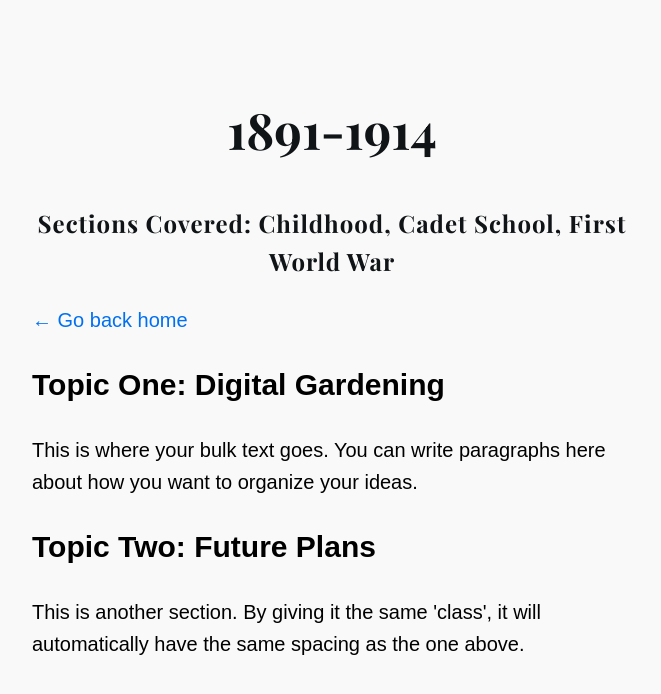
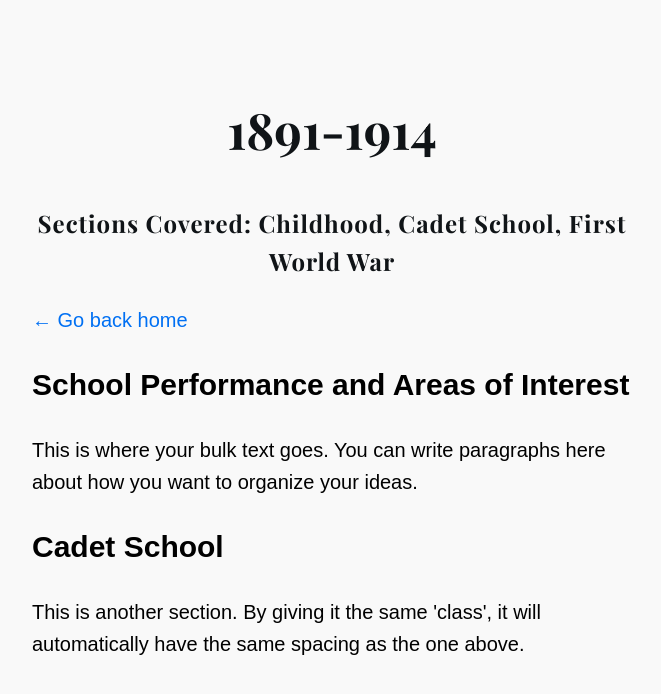
Before and after one commit to Milvusmilvusfasciicauda/Model-psychology-database, a plain HTML site: page page2.html in a window 1280 px wide. Shown: the whole page, without its empty margins (308-969 px from the left). Drawn offline with nearby package versions, Linux system fonts and the light colour scheme.

Commit message:
Update page2.html

```diff
--- a/page2.html
+++ b/page2.html
@@ -35,12 +35,12 @@
 </header>
 <main>
     <section class="topic-box">
-        <h2>Topic One: Digital Gardening</h2>
+        <h2>School Performance and Areas of Interest</h2>
         <p>This is where your bulk text goes. You can write paragraphs here about how you want to organize your ideas.</p>
     </section>
 
     <section class="topic-box">
-        <h2>Topic Two: Future Plans</h2>
+        <h2>Cadet School</h2>
         <p>This is another section. By giving it the same 'class', it will automatically have the same spacing as the one above.</p>
     </section>
 </main>
```
